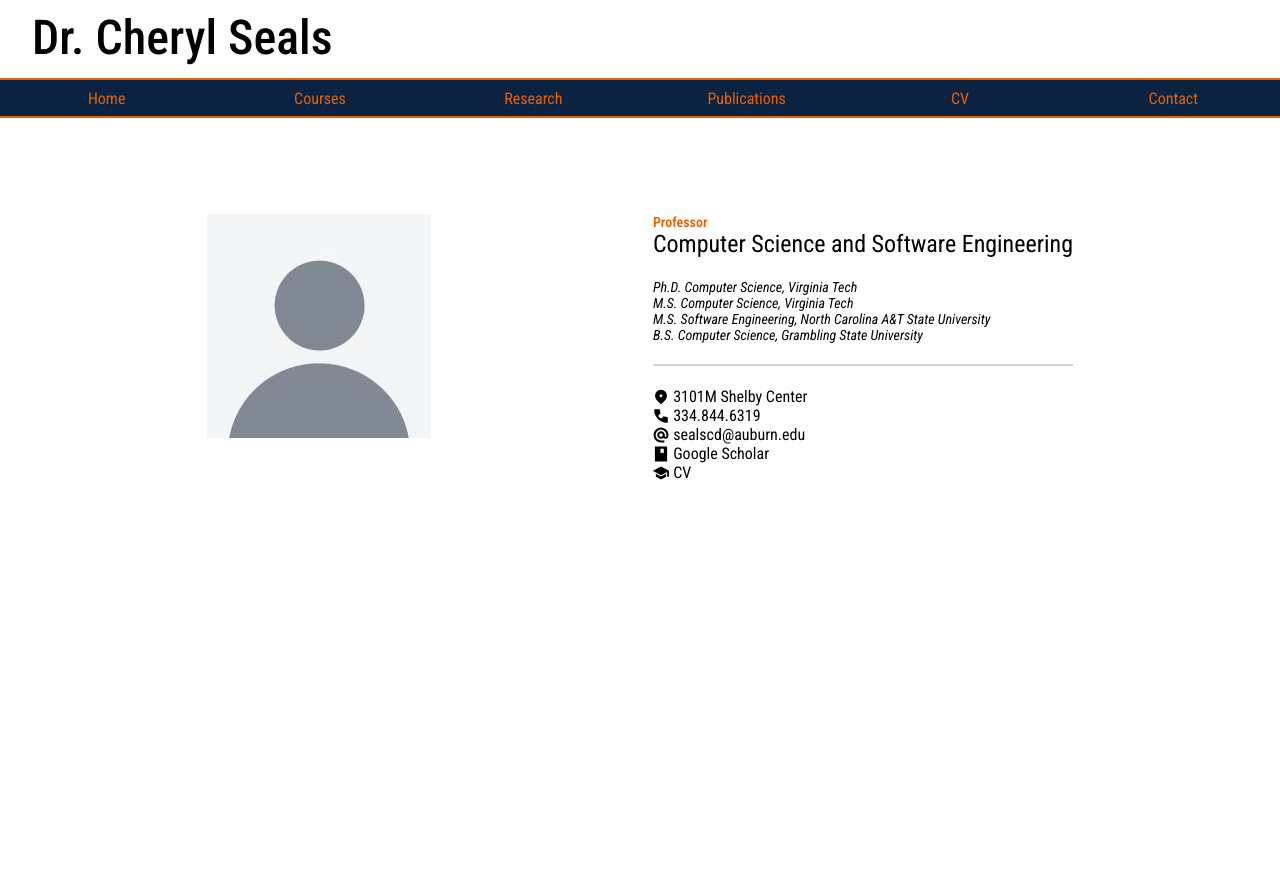
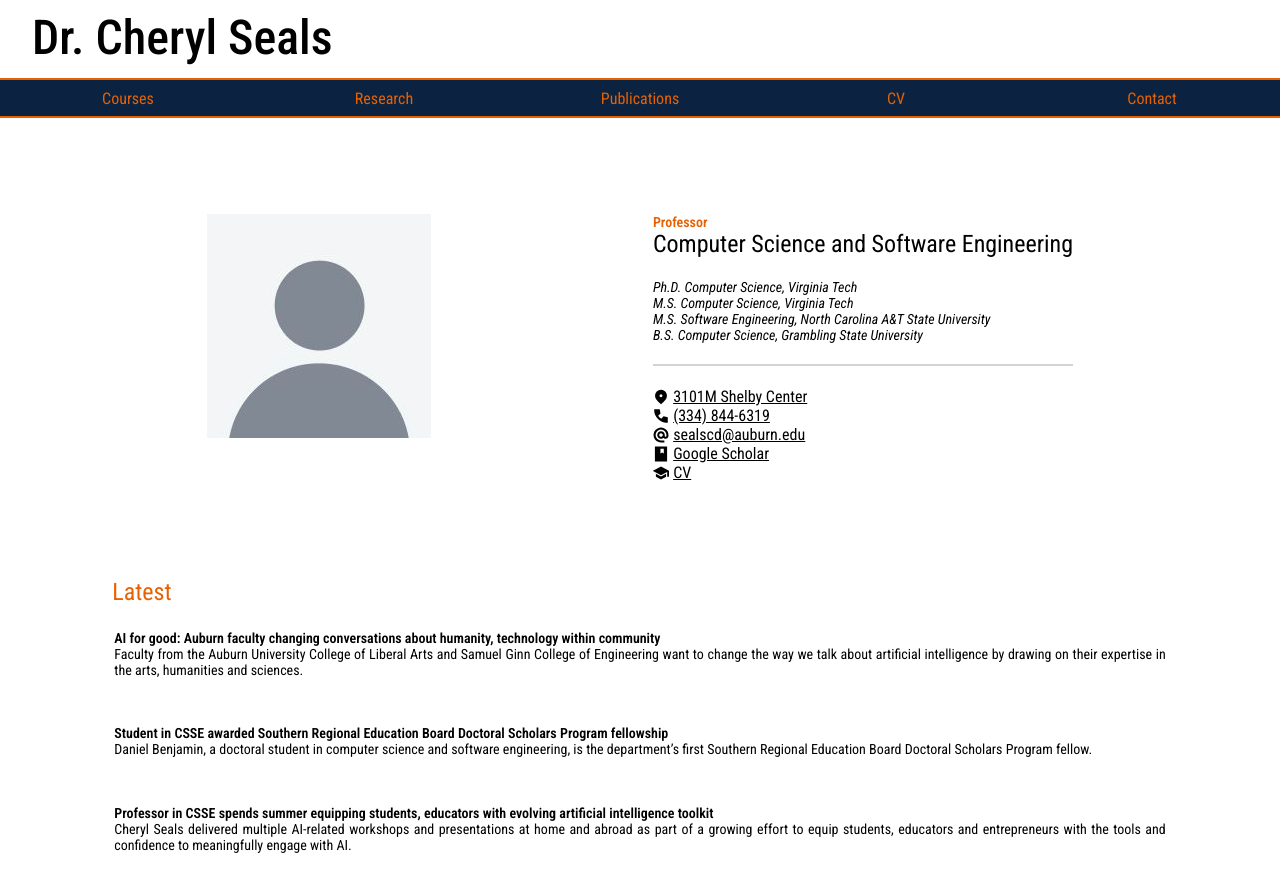
Before and after one commit to calebtnorth/comp5620-website, a plain HTML site: page index.html in a window 1280 px wide. Shown: the part 83-974 px from the top of the page. Before the commit the page ends 801 px from the top, so only its background shows below. Drawn offline with Linux system fonts and the light colour scheme.

Commit message:
Added news

```diff
--- a/css/index.css
+++ b/css/index.css
@@ -26,6 +26,10 @@
 html
 {
     overflow-x: hidden;
+}
+body
+{
+    width: 100vw;
 }
 
 
@@ -135,6 +139,7 @@ html
     justify-content: center;
 
     /* Decoration */
+    text-decoration: none;
     background-color: var(--bg);
 
     /* Animation */
@@ -160,9 +165,8 @@ html
 {
     /* Size and Position */
     box-sizing: border-box;
-
     width: 100%;
-    height: 75vh;
+    height: min-content;
 
     /* Display */
     display: flex;
@@ -222,17 +226,21 @@ html
     /* Size and Position */
     padding-top: 5%;
 
-    /* Children */
+    /* Display */
     display: flex;
     flex-direction: column;
+
+    /* Children */
     align-items: left;
     justify-content: flex-start;
 }
 .contact-detail
 {
-    /* Children */
+    /* Display */
     display: flex;
     flex-direction: row;
+
+    /* Children */
     align-items: center;
     justify-content: left;
 }
@@ -242,3 +250,81 @@ html
     height: 16px;
     padding-right: 1%;
 }
+.contact-detail a
+{
+    text-decoration: underline black;
+    color: black;
+}
+
+/* **** */
+/* News */
+/* **** */
+
+#news-body
+{
+    /* Size and Position */
+    box-sizing: border-box;
+    width: 100%;
+    height: min-content;
+
+    /* Display */
+    display: flex;
+    flex-direction: column;
+
+    padding: 0 7.5% 7.5% 7.5%;
+
+    /* Children */
+    align-items: left;
+    justify-content: flex-start;
+}
+
+#news-title
+{
+    /* Size and Position */
+    margin-left: 1.5%;
+
+    /* Decoration */
+    color: var(--fg);
+
+    /* Font Settings */
+    font-size: 24px;
+}
+
+.news-entry
+{
+    /* Size and Position */
+    box-sizing: border-box;
+    margin: 0.5% 0;
+
+    /* Display */
+    padding: 1.5%;
+
+    /* Decoration */
+    border-style: solid;
+    border-color: transparent;
+    border-width: 2px;
+
+    color: black;
+
+    /* Font Settings */
+    text-decoration: none;
+    font-size: 14px;
+
+    /* Animation */
+    transition:
+        border-color var(--hover-ms) linear
+    ;
+}
+.news-entry:hover
+{
+    border-color: var(--fg);
+}
+.news-title p
+{
+    font-weight: 600 !important;
+}
+.news-desc p
+{
+    text-align: justify;
+    text-justify: distribute;
+}
--- a/index.html
+++ b/index.html
@@ -38,24 +38,21 @@
 
             <div id="navbar-items">
 
-                <div class="navbar-item">
-                    <p>Home</p>
-                </div>
-                <div class="navbar-item">
+                <a class="navbar-item" href="#">
                     <p>Courses</p>
-                </div>
-                <div class="navbar-item">
+                </a>
+                <a class="navbar-item" href="#">
                     <p>Research</p>
-                </div>
-                <div class="navbar-item">
+                </a>
+                <a class="navbar-item" href="#">
                     <p>Publications</p>
-                </div>
-                <div class="navbar-item">
+                </a>
+                <a class="navbar-item" href="#">
                     <p>CV</p>
-                </div>
-                <div class="navbar-item">
+                </a>
+                <a class="navbar-item" href="#">
                     <p>Contact</p>
-                </div>
+                </a>
                 <!-- ... -->
 
             </div>
@@ -84,30 +81,65 @@
                 <div id="contact-body">
                     <div class="contact-detail">
                         <img src="img/icons/location.svg">
-                        <p> 3101M Shelby Center</p>
+                        <a href=""> 3101M Shelby Center</a>
                     </div>
                     <div class="contact-detail">
                         <img src="img/icons/call.svg">
-                        <p>334.844.6319</p>
+                        <a href="tel:+13348446319">(334) 844-6319</a>
                     </div>
                     <div class="contact-detail">
                         <img src="img/icons/email.svg">
-                        <p>sealscd@auburn.edu</p>
+                        <a href="mailto:sealscd@auburn.edu">sealscd@auburn.edu</a>
                     </div>
                     <div class="contact-detail">
                         <img src="img/icons/book.svg">
-                        <p>Google Scholar</p>
+                        <a href="https://scholar.google.com/citations?user=0GdNB4AAAAAJ">Google Scholar</a>
                     </div>
                     <div class="contact-detail">
                         <img src="img/icons/school.svg">
-                        <p>CV</p>
+                        <a href="https://eng.auburn.edu/resumes/sealscd">CV</a>
                     </div>
                 </div>
 
             </div>
         </div>
 
+        <div id="news-body">
+            <p id="news-title">Latest</p>
 
+            <a class="news-entry" href="https://cla.auburn.edu/news/articles/auburn-faculty-lead-community-conversations-about-ai/">
+                <div>
+                    <div class="news-title">
+                        <p>AI for good: Auburn faculty changing conversations about humanity, technology within community</p>
+                    </div>
+                    <div class="news-desc">
+                        <p>Faculty from the Auburn University College of Liberal Arts and Samuel Ginn College of Engineering want to change the way we talk about artificial intelligence by drawing on their expertise in the arts, humanities and sciences.</p>
+                    </div>
+                </div>
+            </a>
+
+            <a class="news-entry" href="https://eng.auburn.edu/news/2025/09/doctoral-student-in-csse-awarded-sreb-doctoral-scholars-program-fellowship">
+                <div>
+                    <div class="news-title">
+                        <p>Student in CSSE awarded Southern Regional Education Board Doctoral Scholars Program fellowship</p>
+                    </div>
+                    <div class="news-desc">
+                        <p>Daniel Benjamin, a doctoral student in computer science and software engineering, is the department’s first Southern Regional Education Board Doctoral Scholars Program fellow.</p>
+                    </div>
+                </div>
+            </a>
+
+            <a class="news-entry" href="https://eng.auburn.edu/news/2025/07/professor-in-csse-spends-summer-sharing-ai-insight">
+                <div>
+                    <div class="news-title">
+                        <p>Professor in CSSE spends summer equipping students, educators with evolving artificial intelligence toolkit</p>
+                    </div>
+                    <div class="news-desc">
+                        <p>Cheryl Seals delivered multiple AI-related workshops and presentations at home and abroad as part of a growing effort to equip students, educators and entrepreneurs with the tools and confidence to meaningfully engage with AI.</p>
+                    </div>
+                </div>
+            </a>
+
+        </div>
     </body>
-
 </html>
```
Also changed, not shown: courses/index.html (added, +12 -0 lines), research/index.html (added, +12 -0 lines), css/research.html (added).
